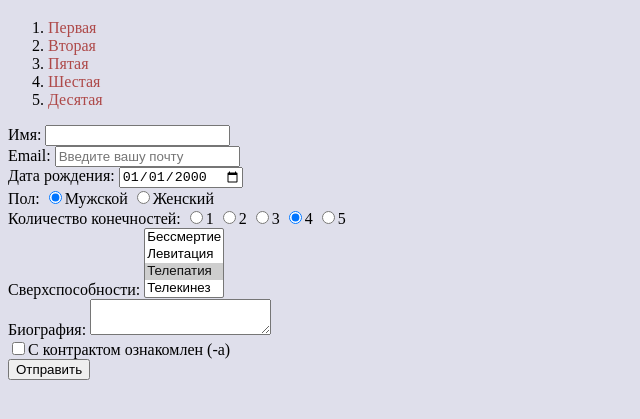
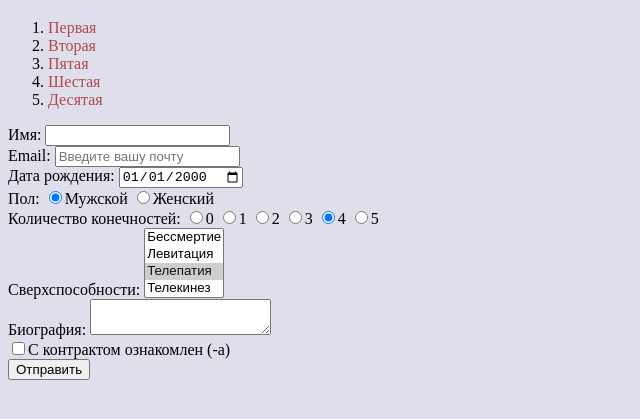
Before and after one commit to GrSvtn/s0169491.github.io, a plain HTML site: page index.html in a window 1280 px wide. Shown: the part 61-480 px from the top of the page, without its empty margins (0-640 px from the left). Drawn offline with Linux system fonts and the light colour scheme.

Commit message:
попытка изменить содержимое

```diff
--- a/index.html
+++ b/index.html
@@ -36,7 +36,7 @@
             <li><a href = "">Десятая</a></li>
         </ol>
 
-        <form action = "https://" method = "post">
+        <form action = "/" method = "post">
 
             <label>
                 Имя:
@@ -58,6 +58,7 @@
             <label><input type = "radio" name = "radio-group-1" value = "value-2" />Женский</label><br />
 
             Количество конечностей:
+            <label><input type = "radio" name = "radio-group-2" value = "value-0">0</label>
             <label><input type = "radio" name = "radio-group-2" value = "value-1">1</label>
             <label><input type = "radio" name = "radio-group-2" value = "value-2">2</label>
             <label><input type = "radio" name = "radio-group-2" value = "value-3">3</label>
```
